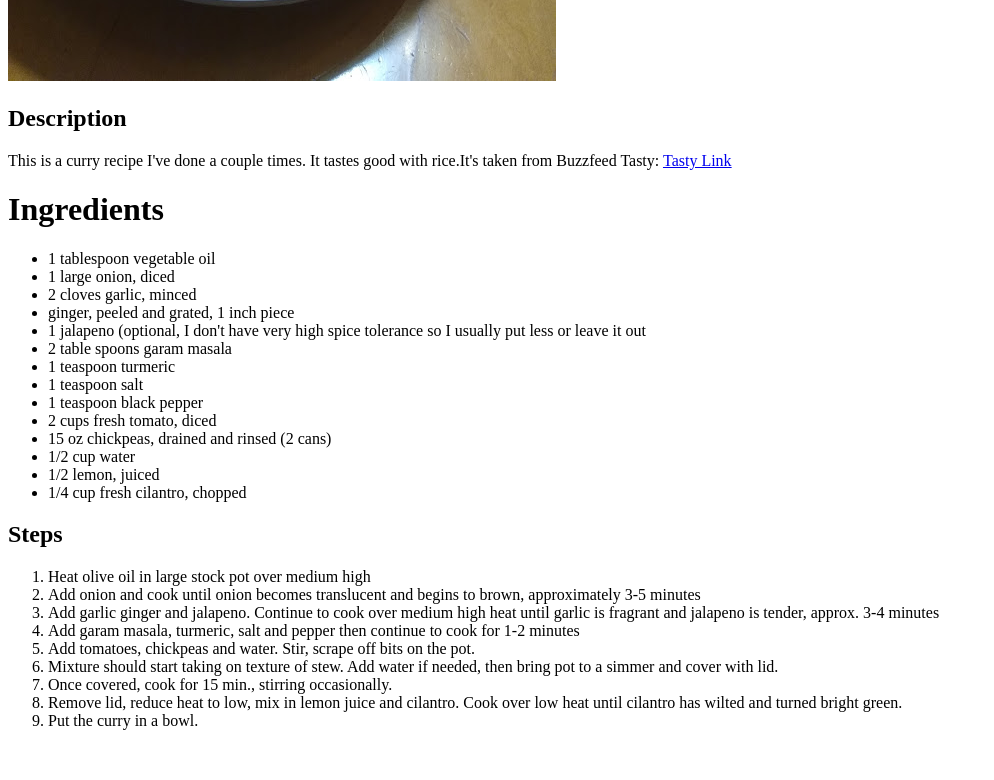
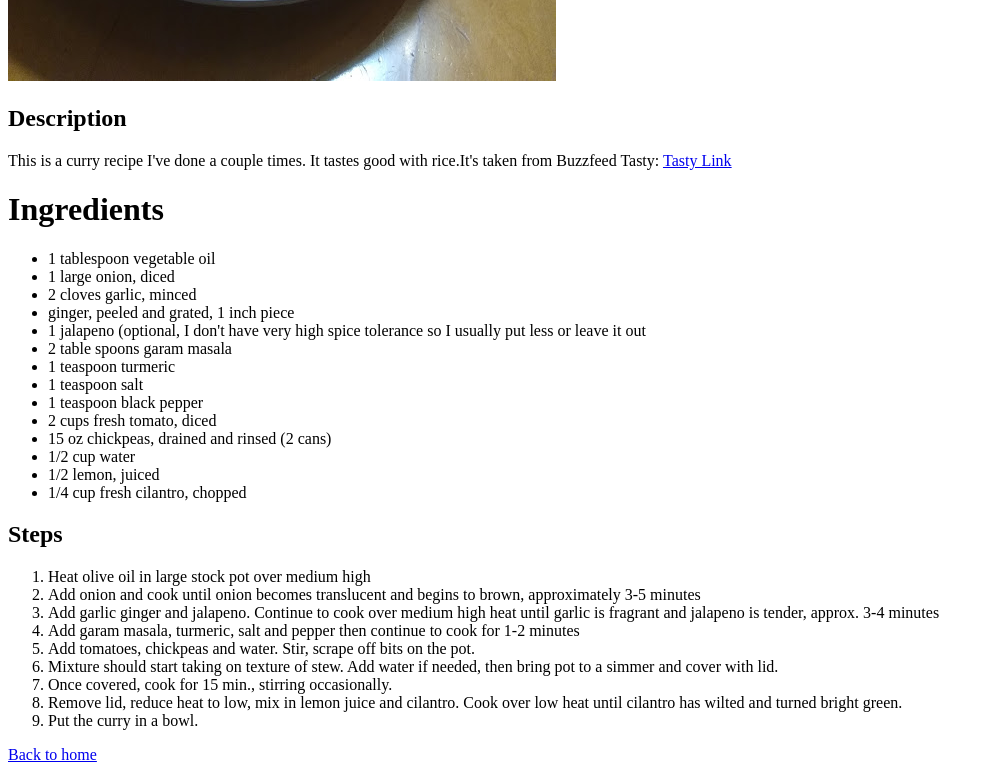
Before and after one commit to alexis-yi/odin-recipes, a plain HTML site: page recipes/chickpeacurry.html in a window 1280 px wide. Shown: the part 729-1509 px from the top of the page, without its empty margins (0-994 px from the left). Before the commit the page ends 1475 px from the top, so only its background shows below. Drawn offline with Linux system fonts and the light colour scheme.

Commit message:
Add link to go back to index to recipe pages

```diff
--- a/recipes/chickpeacurry.html
+++ b/recipes/chickpeacurry.html
@@ -38,5 +38,6 @@
             <li>Remove lid, reduce heat to low, mix in lemon juice and cilantro. Cook over low heat until cilantro has wilted and turned bright green.</li>
             <li>Put the curry in a bowl.</li>
         </ol>
+        <p><a href="../index.html">Back to home</a></p>
     </body>
 </html>
```
Also changed, not shown: recipes/noodles.html (+1 -0 lines), recipes/stirfry.html (+1 -0 lines).
